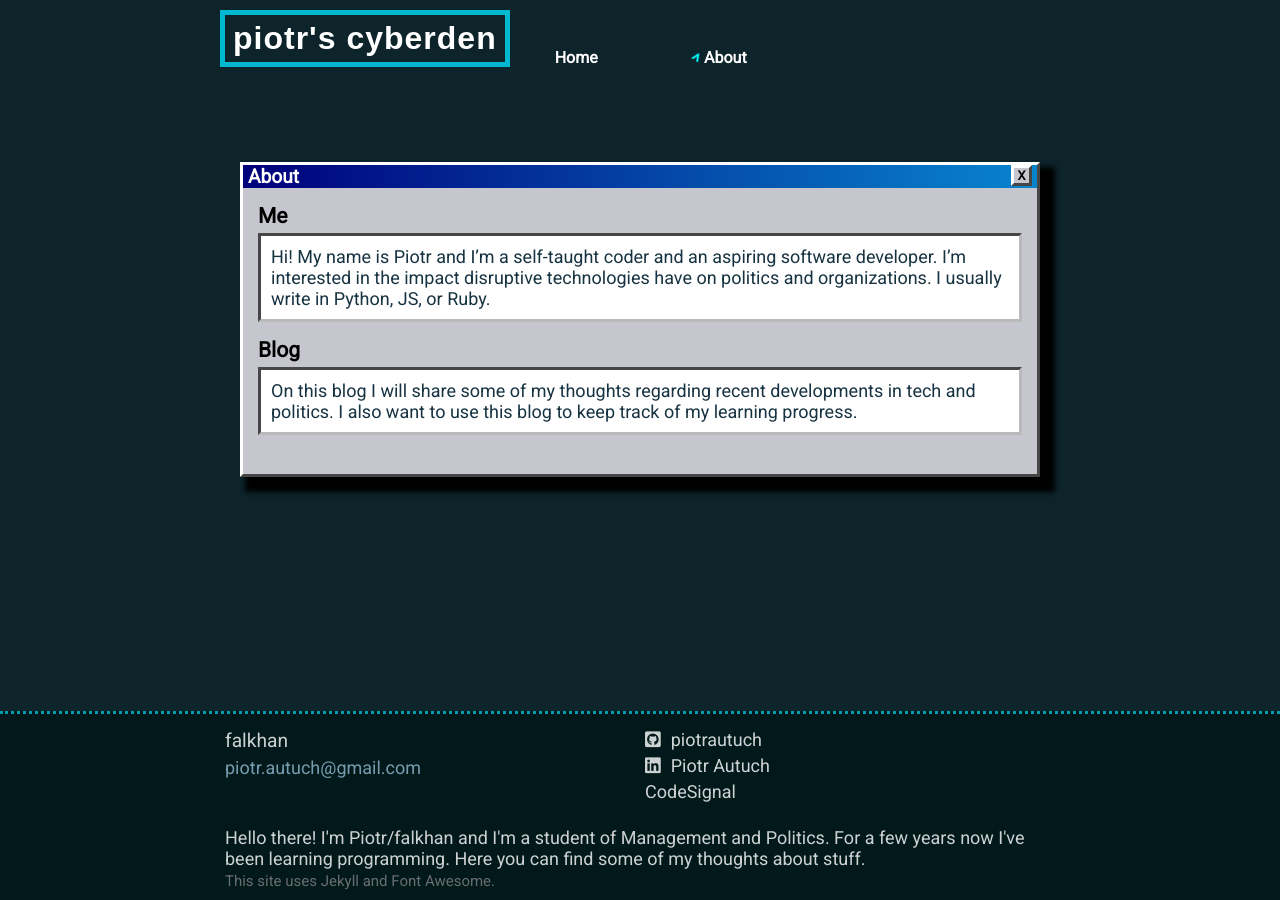
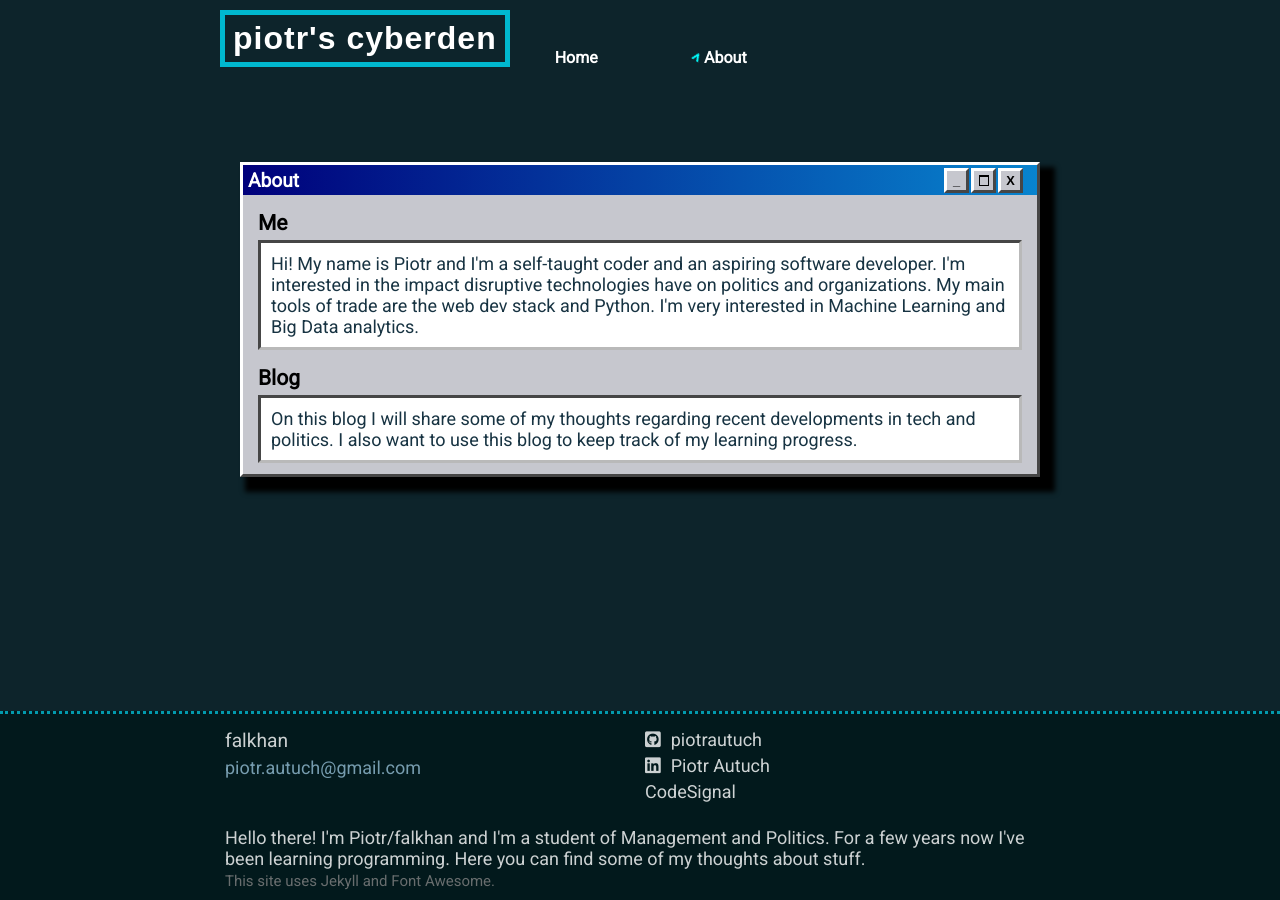
Before and after one commit to piotrautuch/piotrautuch.github.io, a Jekyll site: the page built from about.html, in a window 1280 px wide. Built offline with Jekyll 4.4.1, drawn with Linux system fonts in a browser that asks for light colours; nearby versions of some CDN libraries; some web fonts are replaced.

Commit message:
Add buttons to the about page

```diff
--- a/_layouts/site.html
+++ b/_layouts/site.html
@@ -1,6 +1,4 @@
 ---
 layout: default
 ---
-<section class="windows-window">
   {{content}}
-</section>
--- a/_sass/symbols.scss
+++ b/_sass/symbols.scss
@@ -17,46 +17,68 @@
 }
 
 
+
+/* ABOUT - WINDOWS THEME */
+
+
+.windows-border-main{
+  border-bottom: 3px solid #464646;
+  border-right: 3px solid #464646;
+  border-left: 3px solid white;
+  border-top: 3px solid white;
+}
+
+.top-bar{
+  background-color: #394dcd;
+  background: linear-gradient(90deg, #00007b 0%, #0884ce 100%);
+  display:flex;
+  height: 30px;
+  align-items: center;
+  overflow: hidden;
+  button{
+    background-color: #c6c7ce;
+    color: black;
+    text-align: center;
+    width:25px;
+    height: 25px;
+    font-size: 0.8rem;
+    font-weight: bold;
+    margin-right: 2px;
+    padding: 0;
+  }
+  .windows-buttons{
+    float: right;
+    display: inline-flex;
+    margin: 0 auto;
+    max-width: 90px;
+    text-align: center;
+  }
+  #maximize{
+    border: 1px solid black;
+    border-top: 2px solid black;
+    width: 8px;
+    height: 8px;
+    padding: 0;
+    margin: 0;
+  }
+
+}
+
 .windows-window{
-
   box-shadow: 10px 10px 5px 5px black;
-
   max-width: 800px;
   margin: 50px auto;
   min-height: 35vh;
   box-sizing: border-box;
-  border-bottom: 3px solid #464646;
-  border-right: 3px solid #464646;
-  border-left: 3px solid white;
-  border-top: 3px solid white;
-//  padding: 15px;
-//  padding-top: 0px;
-
+  max-width: 800px;
   background-color: #c6c7ce;
 
   h2{
     color: white;
-    background-color: #394dcd;
-
-    background: linear-gradient(90deg, #00007b 0%, #0884ce 100%);
-    width: calc(100% - 5px);
+    margin-bottom: 0;
+    width: calc(100% - 110px);
     font-size: 1.2rem;
     padding-left: 5px;
-    &::after{
-      float: right;
-      content: "X";
-      color: black;
-      background-color: #c6c7ce;
-      border-bottom: 3px solid #464646;
-      border-right: 3px solid #464646;
-      border-left: 3px solid white;
-      border-top: 3px solid white;
-      font-size: 0.8rem;
-      width: 15px;
-      height: auto;
-      text-align: center;
-      margin-right: 5px;
-    }
   }
   h3{
     color: black;
--- /dev/null
+++ b/about.html
@@ -0,0 +1,27 @@
+---
+layout: default
+title: About
+permalink: /about/
+---
+<div class="windows-window windows-border-main">
+  <div class="top-bar">
+    <h2>About</h2>
+    <div class="windows-buttons">
+      <button class="windows-border-main">_</button>
+      <button class="windows-border-main"><div id="maximize" style="
+    margin: 0 auto;
+"></div></button>
+      <button id="X-button" class="windows-border-main">X</button>
+    </div>
+  </div>
+  <h3>Me</h3>
+  <p>
+    Hi! My name is Piotr and I'm a self-taught coder and an aspiring software developer.
+    I'm interested in the impact disruptive technologies have on politics and organizations.
+    My main tools of trade are the web dev stack and Python. I'm very interested in Machine Learning and Big Data analytics.
+  </p>
+<h3>Blog</h3>
+<p>On this blog I will share some of my thoughts regarding recent developments in tech and politics.
+  I also want to use this blog to keep track of my learning progress.
+</p>
+</div>
--- a/about.md
+++ /dev/null
@@ -1,12 +0,0 @@
----
-layout: site
-title: About
-permalink: /about/
----
-## About
-
-### Me
-Hi! My name is Piotr and I'm a self-taught coder and an aspiring software developer. I'm interested in the impact disruptive technologies have on politics and organizations. I usually write in Python, JS, or Ruby.
-
-### Blog
-On this blog I will share some of my thoughts regarding recent developments in tech and politics. I also want to use this blog to keep track of my learning progress.
```
